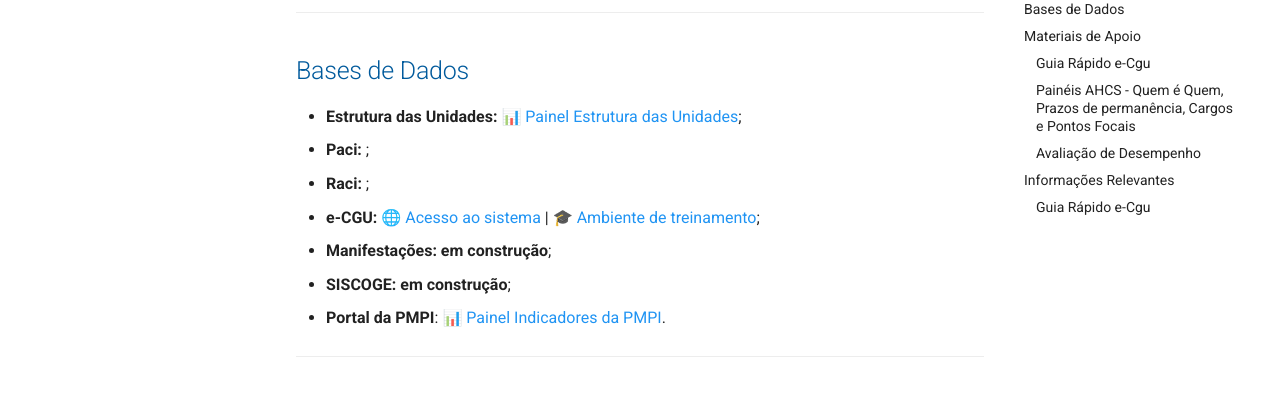
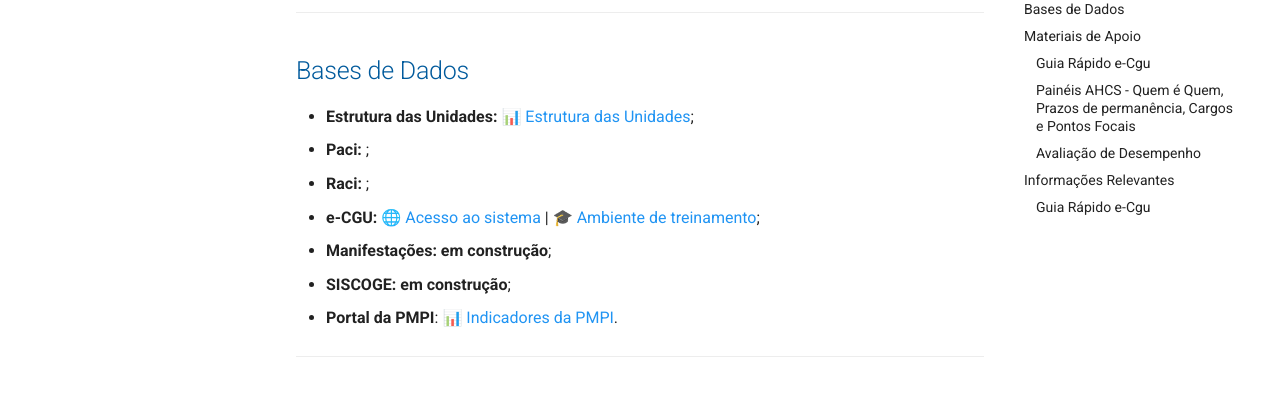
Before and after one commit to CGEMG-AHCS/guia-monitoramento-estrategico, an MkDocs documentation site: the page built from docs/monitoramento/metodologia.md, in a window 1280 px wide and 900 px high, scrolled down 627 px. Shown: the part 153-555 px from the top of the window. Built offline with MkDocs 1.6.1 and Material for MkDocs 9.7.7, drawn with Linux system fonts in a browser that asks for light colours.

Commit message:
Update links and titles in metodologia.md

```diff
--- a/docs/monitoramento/metodologia.md
+++ b/docs/monitoramento/metodologia.md
@@ -22,13 +22,13 @@
 
 ## Bases de Dados
 
-- **Estrutura das Unidades:** 📊 [Painel Estrutura das Unidades](https://app.powerbi.com/view?r=eyJrIjoiNWJiY2Q1MDEtOWY4MC00MDljLWJlNWQtNmFmMTExZmFmZDMzIiwidCI6ImU1ZDNhZTdjLTliMzgtNDhkZS1hMDg3LWY2NzM0YTI4NzU3NCJ9);
+- **Estrutura das Unidades:** 📊 [Estrutura das Unidades](https://app.powerbi.com/view?r=eyJrIjoiNWJiY2Q1MDEtOWY4MC00MDljLWJlNWQtNmFmMTExZmFmZDMzIiwidCI6ImU1ZDNhZTdjLTliMzgtNDhkZS1hMDg3LWY2NzM0YTI4NzU3NCJ9);
 - **Paci:** ;
 - **Raci:** ;
 - **e-CGU:** 🌐 [Acesso ao sistema](https://ecgu.cgu.gov.br/) | 🎓 [Ambiente de treinamento](https://eaud-t.cgu.gov.br/);
 - **Manifestações:** **em construção**;
 - **SISCOGE:** **em construção**;
-- **Portal da PMPI**: 📊 [Painel Indicadores da PMPI](https://app.powerbi.com/view?r=eyJrIjoiZDA4ZDUyOGMtNGY0My00ZGNiLTkzOTYtY2RiMDZhNDIxZjMwIiwidCI6ImU1ZDNhZTdjLTliMzgtNDhkZS1hMDg3LWY2NzM0YTI4NzU3NCJ9).
+- **Portal da PMPI**: 📊 [Indicadores da PMPI](https://app.powerbi.com/view?r=eyJrIjoiZDA4ZDUyOGMtNGY0My00ZGNiLTkzOTYtY2RiMDZhNDIxZjMwIiwidCI6ImU1ZDNhZTdjLTliMzgtNDhkZS1hMDg3LWY2NzM0YTI4NzU3NCJ9).
 
 ---
 
```
